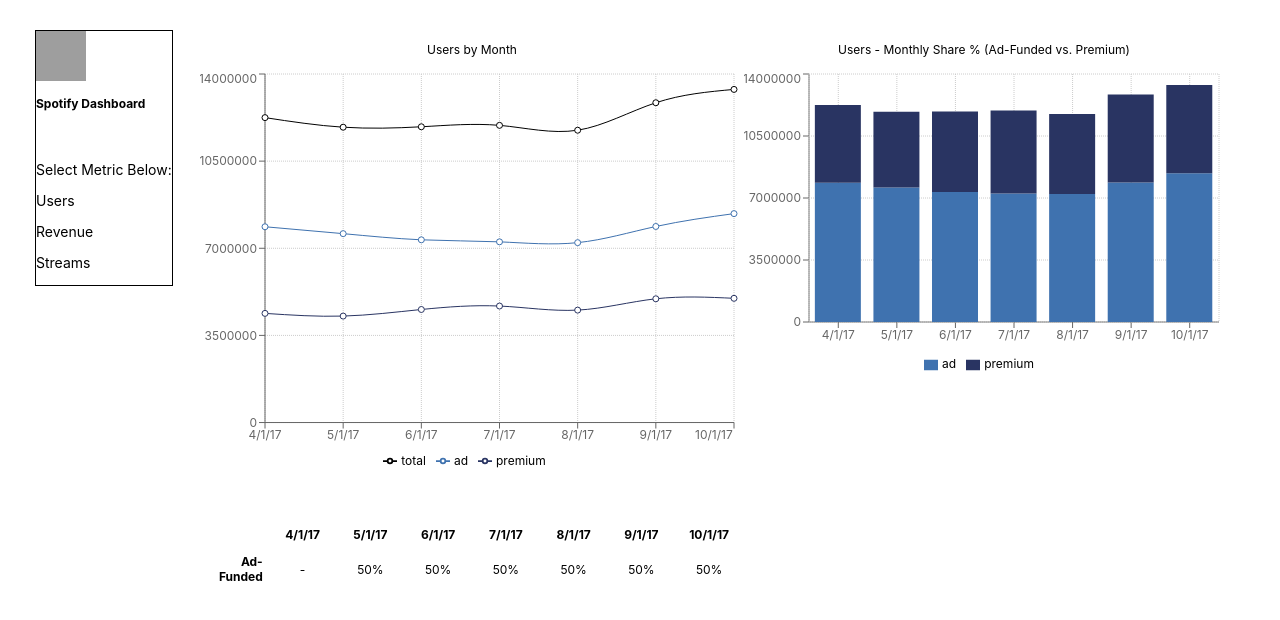
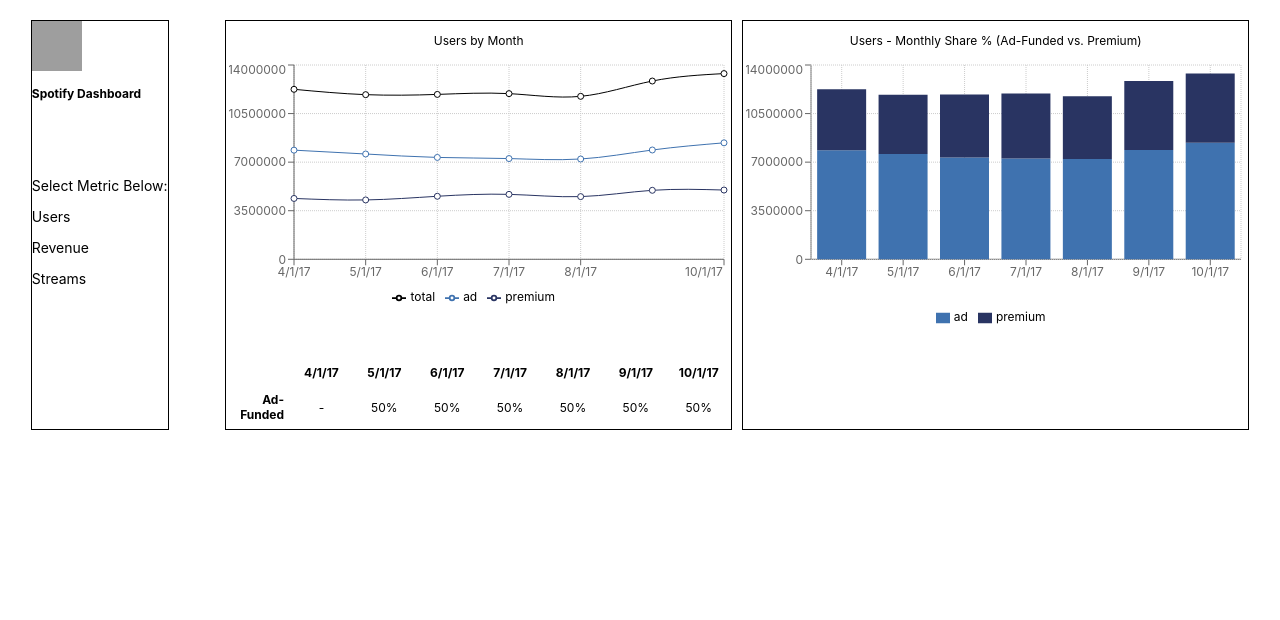
Before and after one commit to ptshn/dashboard, a React (Create React App) app: page / in a window 1280 px wide. Shown: the top 620 px of the page. Built offline with nearby package versions, Linux system fonts and the light colour scheme; grey boxes are pictures that could not be loaded.

Commit message:
update flexbox container

```diff
--- a/src/App.css
+++ b/src/App.css
@@ -2,8 +2,6 @@
   margin: 0;
   padding: 0;
   box-sizing: border-box;
-  display: flex;
-  justify-content: center;
   font-size: 12px;
   position: relative;
 }
@@ -23,47 +21,39 @@
   text-align: right;
 }
 
+.main-container {
+  display: flex;
+  justify-content: space-around;
+  margin-top: 20px;
+}
+
 .navbar-container {
-  position: absolute;
-  left: 35px;
-  top: 30px;
   border: 1px solid;
+  display: flex;
+  flex-direction: column;
 }
 
 .content-flex-container {
   display: flex;
-  position: absolute;
-  top: 30px;
-  left: 200px;
-  flex-direction: row;
   width: 80%;
+  margin-left: -5px;
+}
+
+.line-chart-flex {
+  margin-right: 10px;
 }
 
 .line-chart-flex,
 .bar-chart-flex {
   display: flex;
   flex-direction: column;
+  flex: 1;
+  border: 1px solid;
+  align-items: center;
 }
 
-/* .line-chart-flex {
-  border: 1px solid;
-} */
-
-.line-chart-container {
-  /* position: absolute;
-  top: 30px;
-  left: 165px;
-  width: 40%;
-  margin-left: 30px; */
-  /* border: 1px solid; */
-  width: 100%;
-}
 
 .left-table-container {
-  /* position: absolute;
-  left: 160px;
-  top: 375px; */
   width: 100%;
-  /* border: 1px solid; */
-  margin-top: 30%;
+  margin-top: 10px;
 }
--- a/src/SpotifyDash.js
+++ b/src/SpotifyDash.js
@@ -231,7 +231,8 @@
         };
 
         return (
-      <div>
+            <div className='main-container'>
+
                 <div className="navbar-container">
                     <div className="navbar-logo">
                         <img
@@ -239,34 +240,25 @@
                             style={logoStyle}
                             alt="spotifyLogo"
                         />
-            <p>
-              <strong>Spotify Dashboard</strong>
-            </p>
+                        <p><strong>Spotify Dashboard</strong></p>
                     </div>
                     <div className="navbar-links" style={chartTitle}>
                         <p>Select Metric Below:</p>
-            <p name="users" onClick={this.handleClick}>
-              Users
-            </p>
-            <p name="revenue" onClick={this.handleClick}>
-              Revenue
-            </p>
-            <p name="streams" onClick={this.handleClick}>
-              Streams
-            </p>
+                        <p name="users" onClick={this.handleClick}>Users</p>
+                        <p name="revenue" onClick={this.handleClick}>Revenue</p>
+                        <p name="streams" onClick={this.handleClick}>Streams</p>
                     </div>
                 </div>
 
                 <div className="content-flex-container">
+
                     <div className="line-chart-flex">
-            <p style={{ textAlign: "center" }}>
-              {this.state.lineChartTitle} by Month
-            </p>
+                        <p style={{ textAlign: "center" }}>{this.state.lineChartTitle} by Month</p>
                         <ResponsiveContainer
                             className="line-chart-container"
                             width="99%"
                             height={288}
-              aspect={4.0 / 3.0}
+                            aspect={2}
                         >
                             <LineChart data={this.state.data} className="line-chart-div">
                                 <CartesianGrid strokeDasharray="1 1" />
@@ -331,10 +323,13 @@
                     </div>
 
                     <div className="bar-chart-flex">
-            <p style={{ textAlign: "center" }}>
-              {this.state.lineChartTitle} - Monthly Share % (Ad-Funded vs.
-              Premium)
-            </p>
+                        <p style={{ textAlign: "center" }}>{this.state.lineChartTitle} - Monthly Share % (Ad-Funded vs.
+                            Premium)</p>
+                        <ResponsiveContainer
+                            width="99%"
+                            height={288}
+                            aspect={2}
+                        >
                         <BarChart
                             width={480}
                             height={288}
@@ -349,6 +344,7 @@
                             <Bar dataKey="ad" stackId="a" fill="#3f72af" />
                             <Bar dataKey="premium" stackId="a" fill="#293462" />
                         </BarChart>
+                        </ResponsiveContainer>
                     </div>
                 </div>
             </div>
```
Lines whose indentation alone changed are shown as unchanged.
